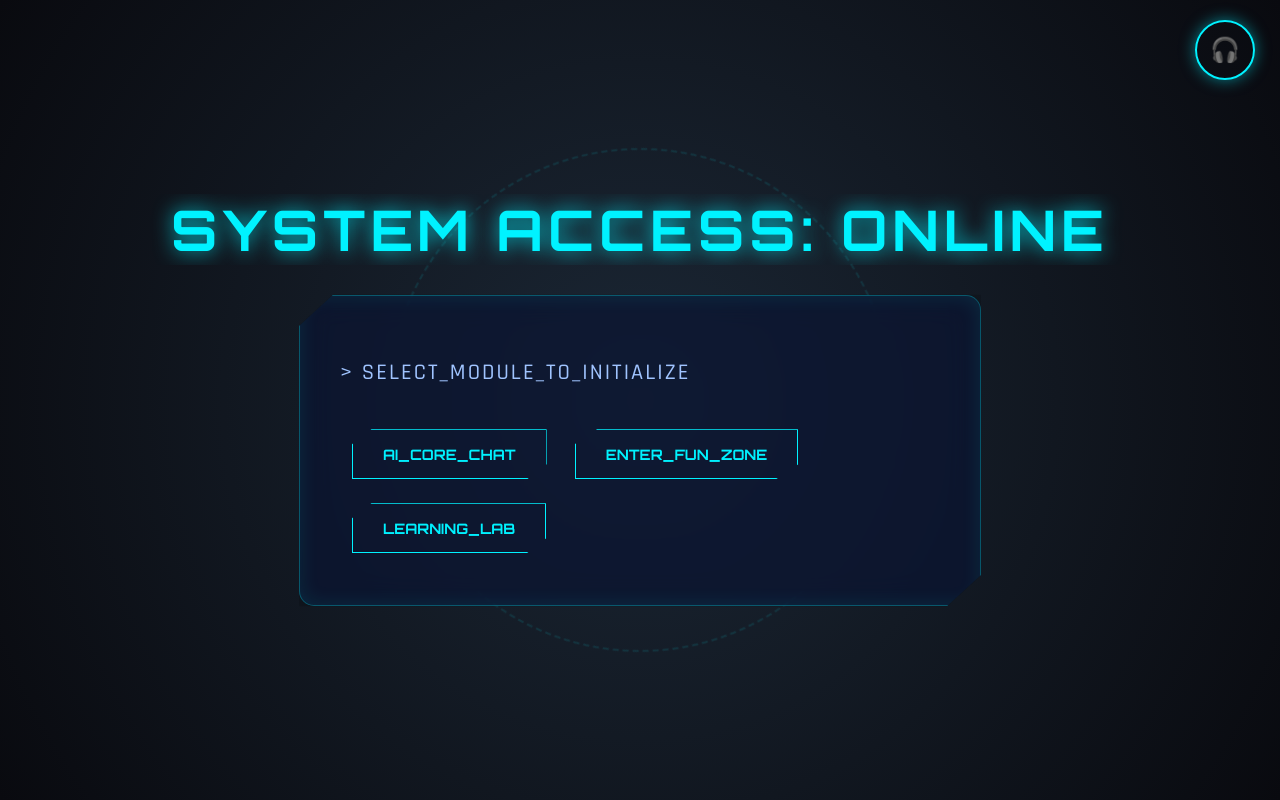
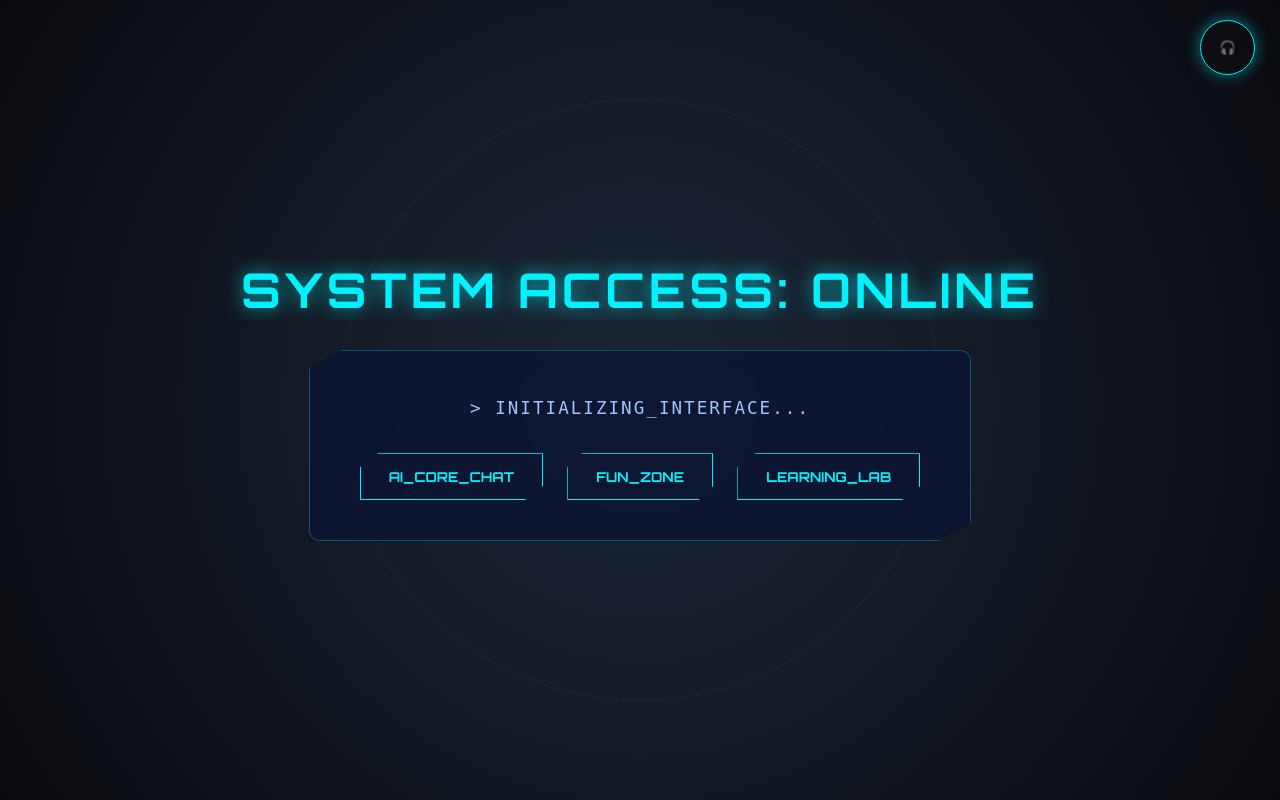
Before and after one commit to flyxlion060213-hehe/vuichoivahoctap, a Flask app: page / in a window 1280 px wide. Run offline with Flask 3, Linux system fonts and the light colour scheme.

Commit message:
Update index.html

```diff
--- a/templates/index.html
+++ b/templates/index.html
@@ -3,26 +3,23 @@
 <head>
   <meta charset="UTF-8">
   <meta name="viewport" content="width=device-width, initial-scale=1.0">
-  <title>Vui Chơi Và Học Tập | Future Edition</title>
-
-  <link href="https://fonts.googleapis.com/css2?family=Orbitron:wght@400;700&family=Rajdhani:wght@300;500;700&display=swap" rel="stylesheet">
-
+  <title>Future Education | Interface V2</title>
+  <link href="https://fonts.googleapis.com/css2?family=Orbitron:wght@400;700&family=Rajdhani:wght@400;600;700&display=swap" rel="stylesheet">
   <style>
     :root {
-      --primary-cyan: #00f2ff;
-      --primary-blue: #0066ff;
-      --bg-dark: #050a18;
-      --glass-bg: rgba(10, 20, 50, 0.7);
+      --primary: #00f2ff;
+      --secondary: #0066ff;
+      --bg: #050a18;
+      --glass: rgba(10, 20, 50, 0.8);
       --neon-shadow: 0 0 15px rgba(0, 242, 255, 0.5);
     }
 
     body {
-      background-color: var(--bg-dark);
-      /* Tạo nền lưới không gian */
+      background-color: var(--bg);
       background-image:
         linear-gradient(rgba(0, 242, 255, 0.05) 1px, transparent 1px),
         linear-gradient(90deg, rgba(0, 242, 255, 0.05) 1px, transparent 1px);
-      background-size: 50px 50px;
+      background-size: 40px 40px;
       font-family: 'Rajdhani', sans-serif;
       color: white;
       display: flex;
@@ -34,7 +31,7 @@
       overflow: hidden;
     }
 
-    /* Hiệu ứng hạt bụi không gian */
+    /* Hiệu ứng hạt sao nền */
     .stars {
       position: fixed;
       top: 0; left: 0; width: 100%; height: 100%;
@@ -44,158 +41,133 @@
 
     h1 {
       font-family: 'Orbitron', sans-serif;
-      color: var(--primary-cyan);
-      font-size: 3.5rem;
+      color: var(--primary);
+      font-size: clamp(1.5rem, 5vw, 3rem);
       text-transform: uppercase;
-      letter-spacing: 5px;
-      margin-bottom: 30px;
-      text-shadow: 0 0 20px rgba(0, 242, 255, 0.8);
+      letter-spacing: 4px;
+      margin-bottom: 20px;
+      text-shadow: 0 0 20px rgba(0, 242, 255, 0.7);
       text-align: center;
     }
 
     .card {
-      background: var(--glass-bg);
+      background: var(--glass);
       border: 1px solid rgba(0, 242, 255, 0.3);
-      border-radius: 15px;
-      padding: 40px;
+      border-radius: 10px;
+      padding: 30px;
       width: 90%;
       max-width: 600px;
-      backdrop-filter: blur(15px);
-      box-shadow: 0 0 40px rgba(0, 0, 0, 0.5), inset 0 0 20px rgba(0, 242, 255, 0.1);
+      backdrop-filter: blur(12px);
+      box-shadow: 0 0 40px rgba(0, 0, 0, 0.6);
       position: relative;
-      clip-path: polygon(0 10%, 5% 0, 100% 0, 100% 90%, 95% 100%, 0 100%); /* Cắt góc kiểu công nghệ */
+      clip-path: polygon(0 10%, 5% 0, 100% 0, 100% 90%, 95% 100%, 0 100%);
+      text-align: center;
     }
 
-    p {
+    .status-line {
       color: #a0c4ff;
-      font-size: 1.4rem;
+      font-size: 1.1rem;
       letter-spacing: 2px;
-      text-transform: uppercase;
-      margin-bottom: 30px;
+      margin-bottom: 25px;
+      font-family: monospace;
     }
 
+    /* Nút bấm kiểu Cyber */
     .btn {
       position: relative;
       display: inline-block;
-      margin: 12px;
-      padding: 15px 30px;
+      margin: 10px;
+      padding: 14px 28px;
       font-family: 'Orbitron', sans-serif;
       font-weight: 700;
-      font-size: 0.9rem;
-      color: var(--primary-cyan);
+      font-size: 0.85rem;
+      color: var(--primary);
       background: transparent;
-      border: 1px solid var(--primary-cyan);
+      border: 1px solid var(--primary);
       cursor: pointer;
-      transition: all 0.4s;
+      transition: all 0.3s;
       overflow: hidden;
       clip-path: polygon(10% 0, 100% 0, 100% 70%, 90% 100%, 0 100%, 0 30%);
     }
 
     .btn:hover {
-      background: var(--primary-cyan);
-      color: var(--bg-dark);
-      box-shadow: 0 0 30px var(--primary-cyan);
-      transform: translateY(-3px);
-    }
-
-    /* Hiệu ứng quét sáng của nút */
-    .btn::before {
-      content: '';
-      position: absolute;
-      top: 0; left: -100%;
-      width: 100%; height: 100%;
-      background: linear-gradient(90deg, transparent, rgba(255,255,255,0.4), transparent);
-      transition: 0.5s;
-    }
-
-    .btn:hover::before {
-      left: 100%;
+      background: var(--primary);
+      color: #000;
+      box-shadow: 0 0 25px var(--primary);
+      transform: translateY(-2px);
     }
 
     .sub-buttons {
       display: none;
       opacity: 0;
-      transform: scale(0.9);
-      transition: all 0.5s cubic-bezier(0.175, 0.885, 0.32, 1.275);
+      transform: translateY(10px);
+      transition: all 0.4s ease;
     }
 
     .sub-buttons.show {
       display: block;
       opacity: 1;
-      transform: scale(1);
+      transform: translateY(0);
     }
 
     #musicBtn {
       position: fixed;
-      top: 20px;
-      right: 25px;
+      top: 20px; right: 25px;
       background: transparent;
-      border: 2px solid var(--primary-cyan);
-      color: var(--primary-cyan);
+      border: 1px solid var(--primary);
+      color: var(--primary);
       border-radius: 50%;
-      width: 60px; height: 60px;
+      width: 55px; height: 55px;
       cursor: pointer;
-      font-size: 1.5rem;
-      display: flex;
-      align-items: center;
-      justify-content: center;
+      display: flex; align-items: center; justify-content: center;
       box-shadow: var(--neon-shadow);
+      z-index: 100;
     }
 
-    /* Typing animation cải tiến */
+    /* Animation tiêu đề */
     #animatedTitle {
       overflow: hidden;
       white-space: nowrap;
-      border-right: 4px solid var(--primary-cyan);
+      border-right: 3px solid var(--primary);
       width: 0;
       margin: 0 auto 30px;
-      animation: typing 3.5s steps(30, end) forwards, blink 0.8s step-end infinite;
+      animation: typing 3.5s steps(30, end) forwards;
     }
 
-    @keyframes typing {
-      from { width: 0; }
-      to { width: 100%; }
+    @keyframes typing { from { width: 0; } to { width: 100%; } }
+
+    .deco-ring {
+      position: absolute;
+      border: 1px dashed var(--primary);
+      border-radius: 50%;
+      opacity: 0.1;
+      animation: rotate 30s linear infinite;
+      z-index: -1;
+      pointer-events: none;
     }
 
-    @keyframes blink {
-      50% { border-color: transparent; }
-    }
-
-    /* Vòng tròn trang trí xoay chậm */
-    .deco-ring {
-      position: absolute;
-      border: 2px dashed var(--primary-cyan);
-      border-radius: 50%;
-      opacity: 0.1;
-      animation: rotate 20s linear infinite;
-      z-index: -1;
-    }
-
-    @keyframes rotate {
-      from { transform: rotate(0deg); }
-      to { transform: rotate(360deg); }
-    }
+    @keyframes rotate { from { transform: rotate(0deg); } to { transform: rotate(360deg); } }
   </style>
 </head>
 <body>
 
   <div class="stars"></div>
-  <div class="deco-ring" style="width: 500px; height: 500px;"></div>
+  <div class="deco-ring" style="width: 600px; height: 600px;"></div>
 
   <audio id="bgMusic" loop>
-    <source src="/Landing.mp3" type="audio/mpeg">
+    <source src="Landing.mp3" type="audio/mpeg">
   </audio>
 
-  <button id="musicBtn">🎧</button>
+  <button id="musicBtn" title="Toggle Music">🎧</button>
 
   <h1 id="animatedTitle">SYSTEM ACCESS: ONLINE</h1>
 
   <div class="card">
-    <p>> SELECT_MODULE_TO_INITIALIZE</p>
+    <p class="status-line">> INITIALIZING_INTERFACE...</p>
 
     <div id="mainButtons">
       <button class="btn" onclick="window.open('https://study-bot-web-e2um.onrender.com/')">AI_CORE_CHAT</button>
-      <button class="btn" onclick="showFun()">ENTER_FUN_ZONE</button>
+      <button class="btn" onclick="showFun()">FUN_ZONE</button>
       <button class="btn" onclick="showStudy()">LEARNING_LAB</button>
     </div>
 
@@ -207,10 +179,10 @@
       <button class="btn" onclick="backToMain()">RETURN_HOME</button>
     </div>
 
-    <div id="showStudy" class="sub-buttons">
+    <div id="studyMenu" class="sub-buttons">
       <button class="btn" onclick="window.open('https://scratch.mit.edu/projects/1233610316/')">TRANSLATOR_V1</button>
-      <button class="btn" onclick="window.open('https://scratch.mit.edu/projects/1237207428/')">MATH_SOLVER</button>
       <button class="btn" onclick="window.open('https://scratch.mit.edu/projects/1240052046/')">DIGITAL_FLOWER</button>
+      <button class="btn" onclick="window.open('https://flyxlion060213-hehe.github.io/tracnghiem/')">MATH_QUIZ_7</button>
       <button class="btn" onclick="backToMain()">RETURN_HOME</button>
     </div>
   </div>
@@ -218,33 +190,38 @@
   <script>
     const mainButtons = document.getElementById('mainButtons');
     const funMenu = document.getElementById('funMenu');
+    const studyMenu = document.getElementById('studyMenu');
     const musicBtn = document.getElementById('musicBtn');
     const bgMusic = document.getElementById('bgMusic');
 
     function showFun() {
       mainButtons.style.display = 'none';
-      funMenu.classList.add('show');
+      funMenu.style.display = 'block';
+      setTimeout(() => funMenu.classList.add('show'), 10);
     }
+
     function showStudy() {
       mainButtons.style.display = 'none';
-      document.getElementById('showStudy').classList.add('show');
+      studyMenu.style.display = 'block';
+      setTimeout(() => studyMenu.classList.add('show'), 10);
     }
 
     function backToMain() {
       funMenu.classList.remove('show');
-      document.getElementById('showStudy').classList.remove('show');
-      scratchButtons.classList.remove('show');
-      pythonButtons.classList.remove('show');
+      studyMenu.classList.remove('show');
+
       setTimeout(() => {
+        funMenu.style.display = 'none';
+        studyMenu.style.display = 'none';
         mainButtons.style.display = 'block';
-      }, 300);
+      }, 400);
     }
 
-    // Music logic
+    // Logic âm nhạc
     let isPlaying = false;
     musicBtn.addEventListener('click', () => {
       if (!isPlaying) {
-        bgMusic.play();
+        bgMusic.play().catch(() => alert("Vui lòng tương tác với trang web để phát nhạc!"));
         musicBtn.textContent = '🔊';
         musicBtn.style.boxShadow = "0 0 30px #00f2ff";
       } else {
@@ -255,12 +232,12 @@
       isPlaying = !isPlaying;
     });
 
-    // Replay typing title
+    // Hiệu ứng Reset tiêu đề
     setInterval(() => {
       const title = document.getElementById('animatedTitle');
       title.style.animation = 'none';
       void title.offsetWidth;
-      title.style.animation = 'typing 3.5s steps(30, end) forwards, blink 0.8s step-end infinite';
+      title.style.animation = 'typing 3.5s steps(30, end) forwards';
     }, 15000);
   </script>
 </body>
```
